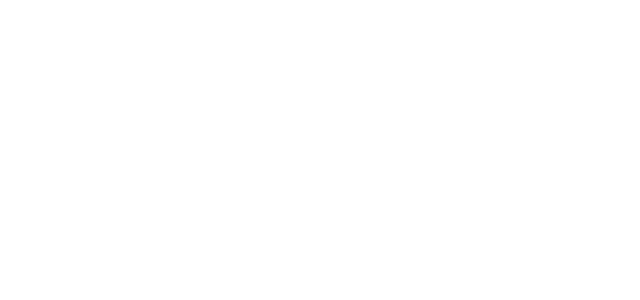
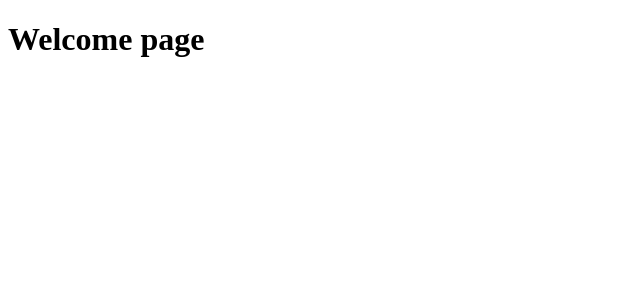
Before and after one commit to hello-kozloff/react-typescript-time-tracker, a React app: page / in a window 1280 px wide. Shown: the top 300 px of the page, without its empty margins (0-640 px from the left). Built offline with nearby package versions, Linux system fonts and the light colour scheme.

Commit message:
create router with routes

```diff
--- a/src/App.tsx
+++ b/src/App.tsx
@@ -1,4 +1,6 @@
 import React from 'react';
+import { BrowserRouter, Switch, Route } from 'react-router-dom';
+import routes from './routes';
 
 /**
  * The root application component.
@@ -6,7 +8,18 @@
  */
 function App() {
   return (
-    <div className="app" />
+    <div className="app">
+      <BrowserRouter>
+        <Switch>
+          {routes.map((route, routeIndex) => (
+            <Route
+              key={routeIndex}
+              {...route}
+            />
+          ))}
+        </Switch>
+      </BrowserRouter>
+    </div>
   );
 }
 
```
